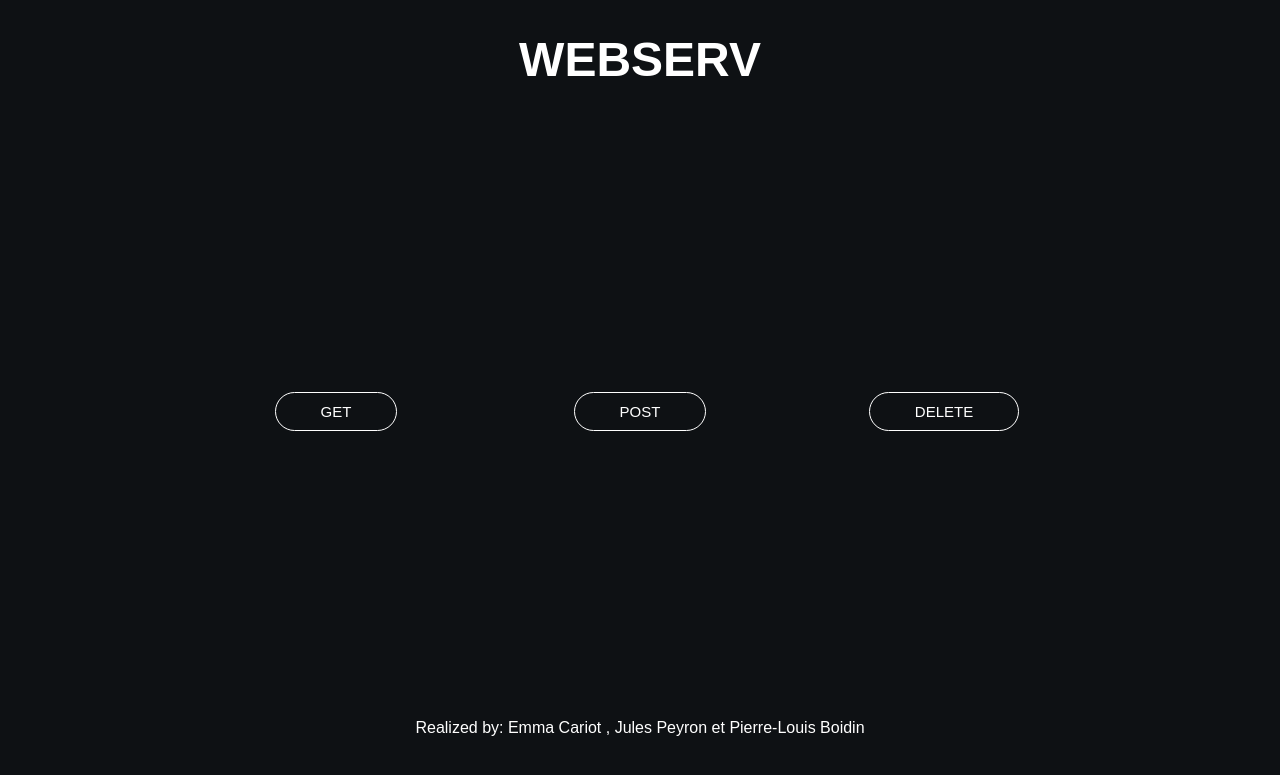
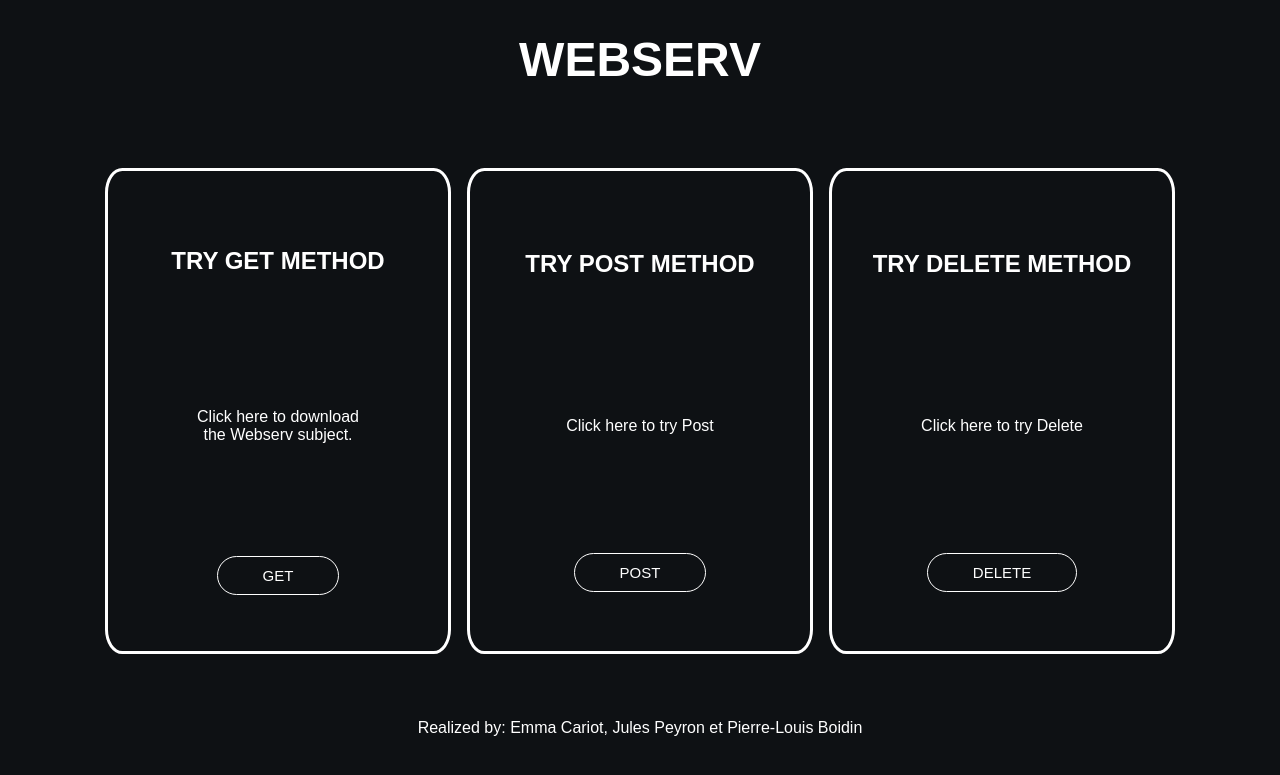
Before and after one commit to ItsMeJules/webserv, a PHP site: page / in a window 1280 px wide. Shown: the top 775 px of the page. Run offline with PHP 8.4, Linux system fonts and the light colour scheme.

Commit message:
update the index.html page, i'll finish later

```diff
--- a/www/server/index.css
+++ b/www/server/index.css
@@ -24,7 +24,65 @@ div.grid {
     grid-gap: 1rem;
     justify-items: center;
     justify-content: center;
-    width: 70vw;
+	align-items: center;
+    width: 80vw;
+}
+
+div.get {
+	width: 42.5vh;
+	height: 60vh;
+	border-color: white;
+	border: solid;
+	border-radius: 5%;
+	justify-content: center;
+	align-items: center;
+	transition: transform .2s;
+	display: grid;
+	grid-template-columns: 1fr;
+}
+
+div.get:hover {
+	transform: scale(1.1);
+	background-color: rgba(255, 255, 255, 0.080);
+}
+
+
+div.post {
+	width: 42.5vh;
+	height: 60vh;
+	border-color: white;
+	border: solid;
+	border-radius: 5%;
+	display: flex;
+	justify-content: center;
+	align-items: center;
+	transition: transform .2s;
+	display: grid;
+	grid-template-columns: 1fr;
+}
+
+div.post:hover {
+	transform: scale(1.1);
+	background-color: rgba(255, 255, 255, 0.080);
+}
+
+div.delete {
+	width: 42.5vh;
+	height: 60vh;
+	border-color: white;
+	border: solid;
+	border-radius: 5%;
+	display: flex;
+	justify-content: center;
+	align-items: center;
+	transition: transform .2s;
+	display: grid;
+	grid-template-columns: 1fr;
+}
+
+div.delete:hover {
+	transform: scale(1.1);
+	background-color: rgba(255, 255, 255, 0.080);
 }
 
 .button{
--- a/www/server/index.html
+++ b/www/server/index.html
@@ -18,20 +18,43 @@
 		<div class="container-button">
 			<div class="grid">
 				<div class="get">
-					<button class="button" role="button">GET</button>
+					<div class="title">
+						<h2>TRY GET METHOD</h2>
+					</div>
+					<div class="txt">
+						Click here to download<br>the Webserv subject.
+					</div>
+					<div class="btn">
+						<button class="button" type="button" role="button" onclick="">GET</button>
+					</div>
 				</div>
 				<div class="post">
-					<button class="button" role="button">POST</button>
+					<div class="title">
+						<h2>TRY POST METHOD</h2>
+					</div>
+					<div class="txt">
+						Click here to try Post
+					</div>
+					<div class="btn">
+						<button class="button" type="button" role="button" onclick="">POST</button>
+					</div>
 				</div>
 				<div class="delete">
-					<button class="button" role="button">DELETE</button>
+					<div class="title">
+						<h2>TRY DELETE METHOD</h2>
+					</div>
+					<div class="txt">
+						Click here to try Delete
+					</div>
+					<div class="btn">
+						<button class="button" type="button" role="button" onclick="">DELETE</button>
+					</div>
 				</div>
 			</div>
 		</div>
 		<div class="container-text">
 			Realized by:
-			<a href="https://profile.intra.42.fr/users/emcariot">Emma Cariot</a>
-			,
+			<a href="https://profile.intra.42.fr/users/emcariot">Emma Cariot,</a>
 			<a href="https://profile.intra.42.fr/users/jpeyron">Jules Peyron</a>
 			et
 			<a href="https://profile.intra.42.fr/users/piboidin">Pierre-Louis Boidin</a>
```
